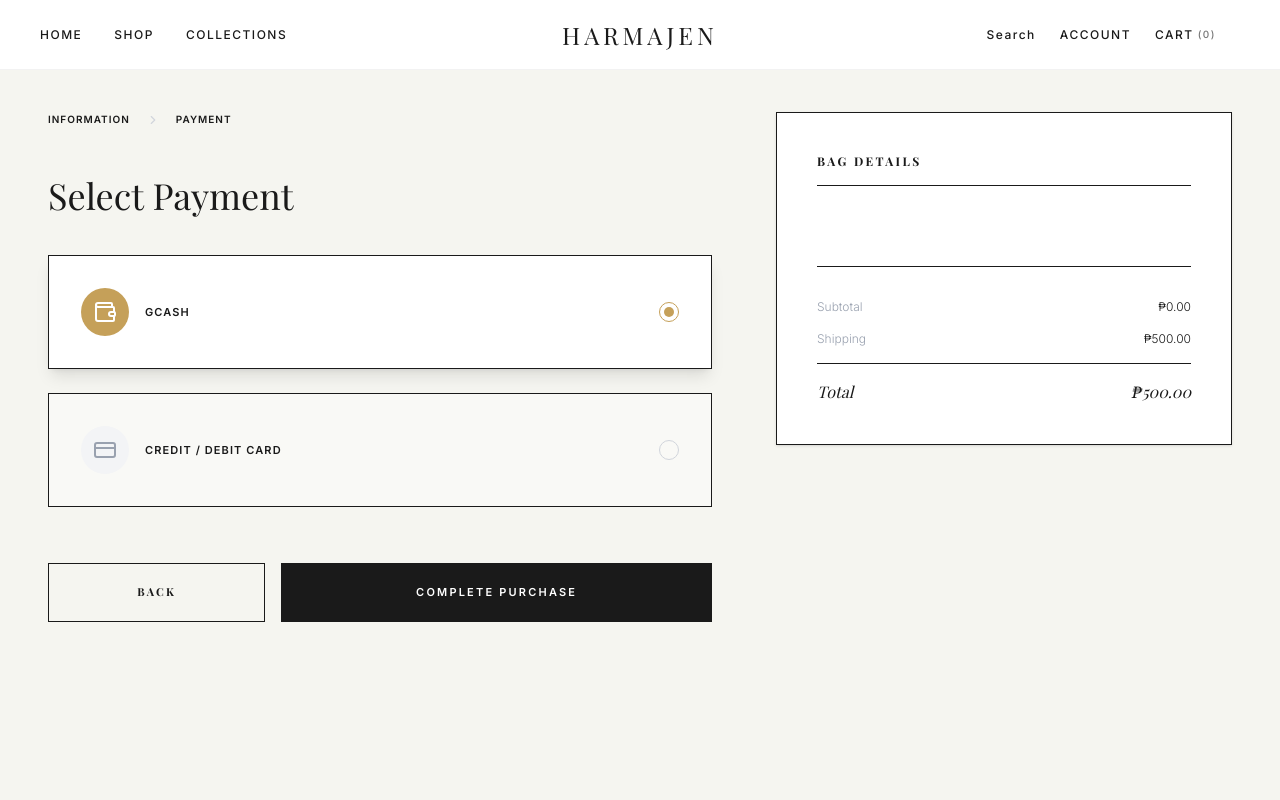
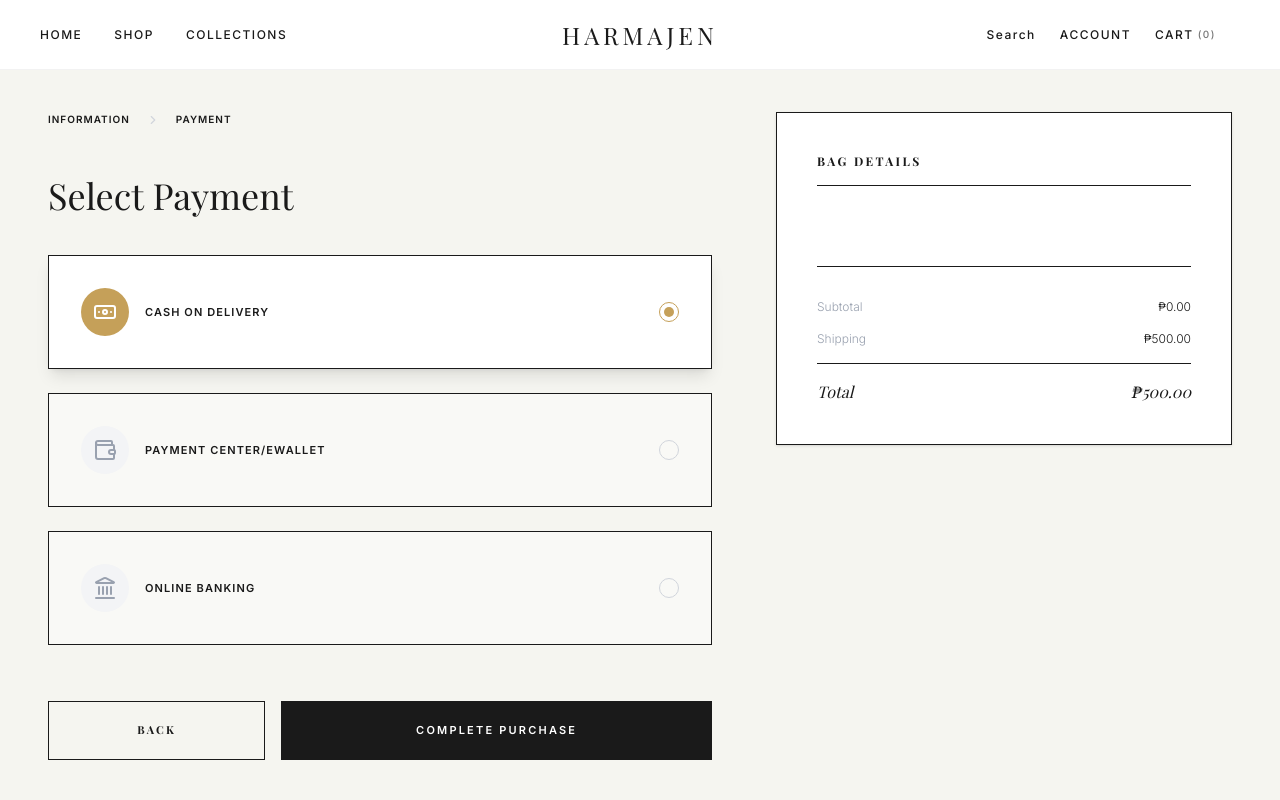
Before and after one commit to kaiiii05/Hamrajen, a React (Vite) app: page /checkout in a window 1280 px wide. Both pictures are taken after typing "Sample", "name@example.com", "Sample", "Sample" into the empty fields and a click on the button "CONTINUE TO PAYMENT". Shown: the top 800 px of the page. Built offline with nearby package versions, Linux system fonts and the light colour scheme; a web font is replaced by a local one.

Commit message:
updated payemnt

```diff
--- a/src/pages/Checkout.tsx
+++ b/src/pages/Checkout.tsx
@@ -1,7 +1,7 @@
 import React, { useState } from 'react';
 import { useNavigate, Link } from 'react-router-dom';
 import { motion } from 'motion/react';
-import { CheckCircle2, ChevronRight, CreditCard, Wallet } from 'lucide-react';
+import { CheckCircle2, ChevronRight, Wallet, Banknote, Landmark } from 'lucide-react';
 import { useApp } from '../context/AppContext';
 import { formatPrice, cn } from '../lib/utils';
 
@@ -17,7 +17,7 @@
     email: '',
     phone: '',
     address: '',
-    paymentMethod: 'GCash'
+    paymentMethod: 'Cash On Delivery'
   });
 
   const subtotal = cart.reduce((sum, item) => sum + item.price * item.quantity, 0);
@@ -147,8 +147,13 @@
                     <h2 className="text-4xl font-serif mb-10">Select Payment</h2>
                     <div className="grid grid-cols-1 gap-6">
                       {[
-                        { id: 'GCash', name: 'GCash', icon: <Wallet size={24} /> },
-                        { id: 'Credit Card', name: 'Credit / Debit Card', icon: <CreditCard size={24} /> }
+                        { id: 'Cash On Delivery', name: 'Cash On Delivery', icon: <Banknote size={24} /> },
+                        {
+                          id: 'Payment Center/Ewallet',
+                          name: 'Payment Center/Ewallet',
+                          icon: <Wallet size={24} />
+                        },
+                        { id: 'Online Banking', name: 'Online Banking', icon: <Landmark size={24} /> }
                       ].map((method) => (
                         <div
                           key={method.id}
```
